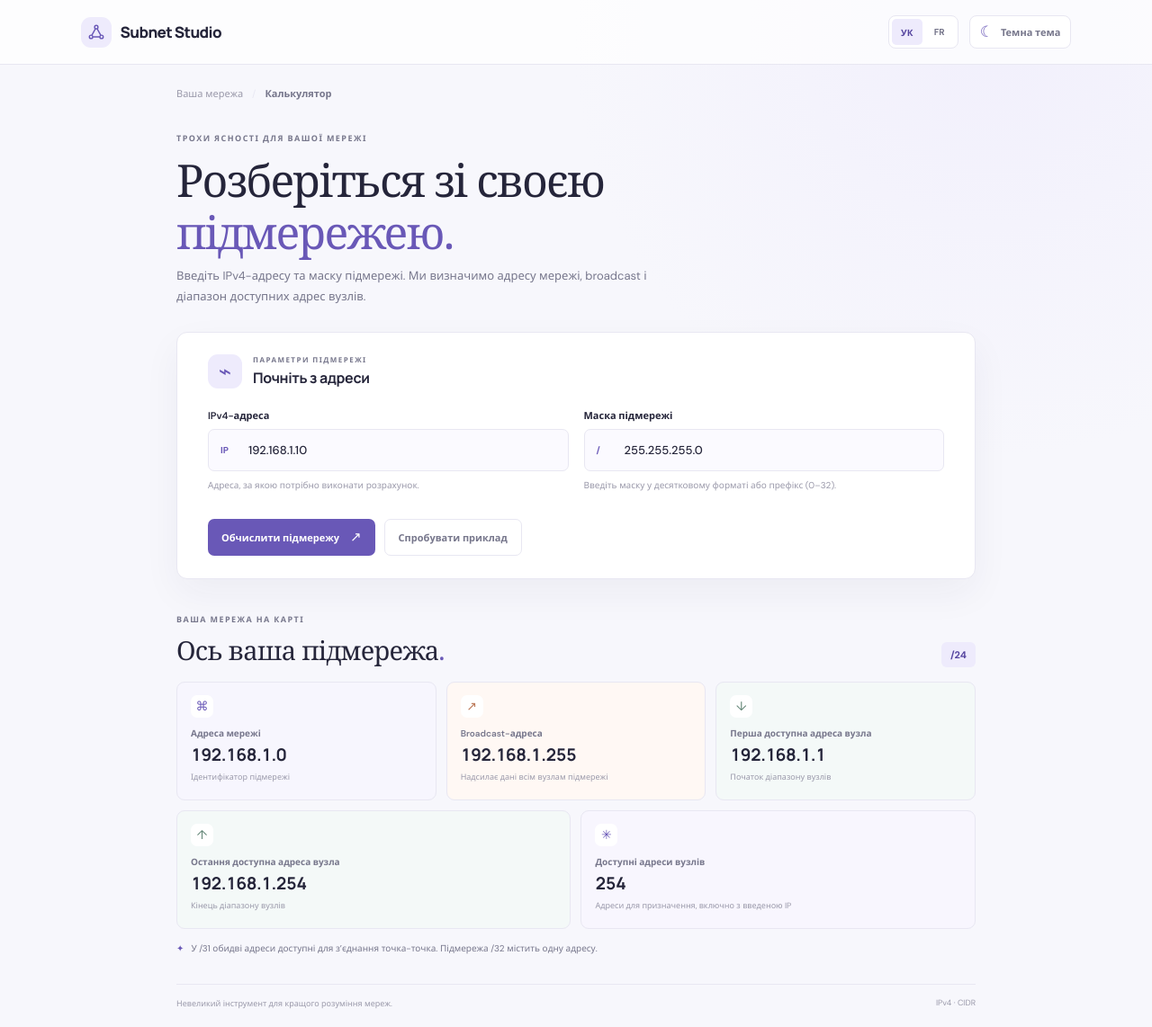
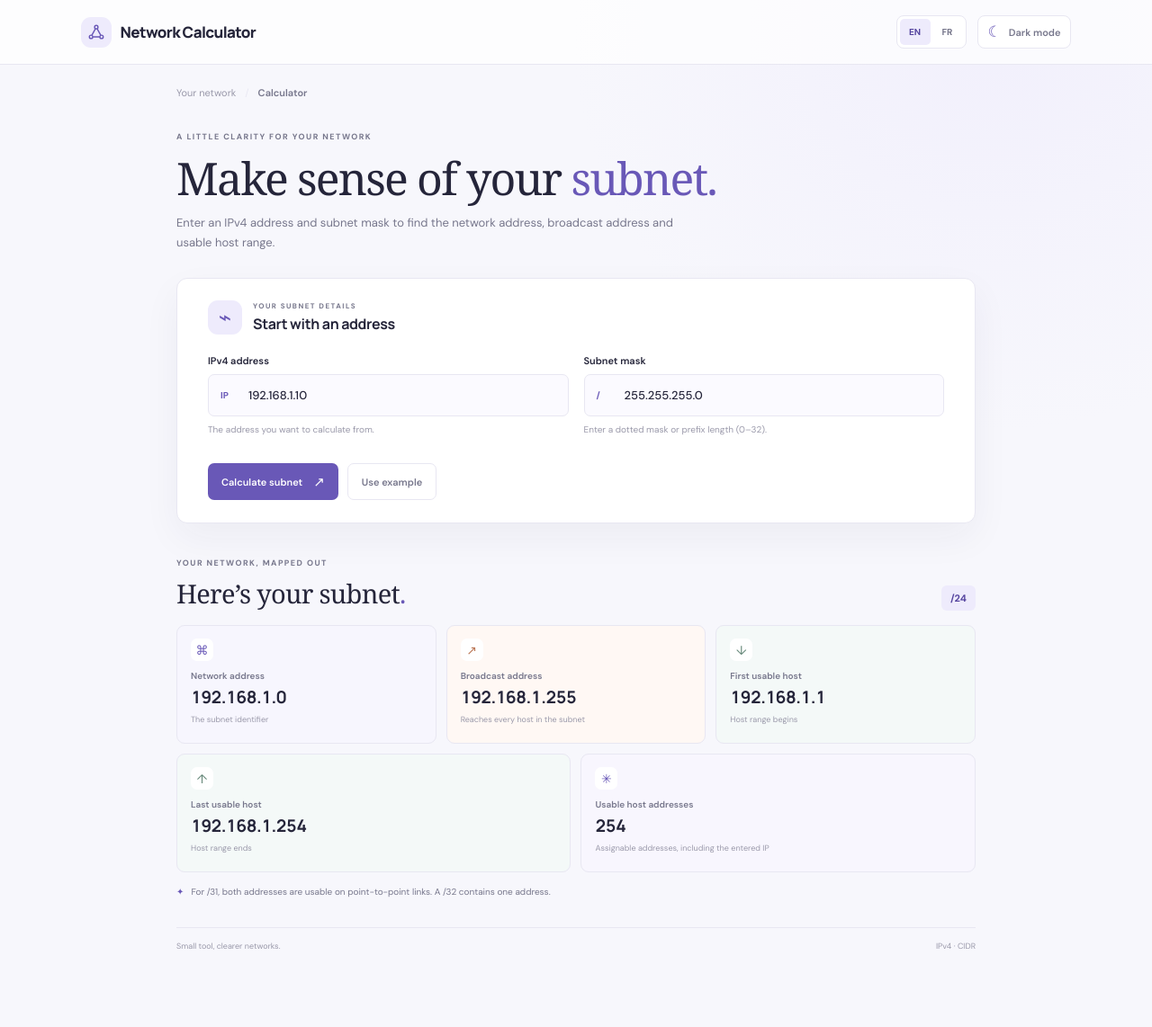
Before and after one commit to Clement-Poger/network-calculator, a plain HTML site: page index.html in a window 1280 px wide. Shown: the whole page at 90% size. After the commit the page ends 1078 px from the top, so only its background shows below. Drawn offline with Linux system fonts and the light colour scheme.

Commit message:
feat: V1.1 - Fix Language - Rewamp style

```diff
--- a/app.js
+++ b/app.js
@@ -1,40 +1,43 @@
 const translations = {
-  uk: {
-    "brand-home": "На головну — Subnet Studio",
-    "language-label": "Мова",
-    "breadcrumb-parent": "Ваша мережа",
-    "breadcrumb-current": "Калькулятор",
-    eyebrow: "ТРОХИ ЯСНОСТІ ДЛЯ ВАШОЇ МЕРЕЖІ",
-    title: 'Розберіться зі своєю <span>підмережею.</span>',
-    intro: "Введіть IPv4-адресу та маску підмережі. Ми визначимо адресу мережі, broadcast і діапазон доступних адрес вузлів.",
-    "section-kicker": "ПАРАМЕТРИ ПІДМЕРЕЖІ",
-    "form-title": "Почніть з адреси",
-    "ip-label": "IPv4-адреса",
-    "ip-hint": "Адреса, за якою потрібно виконати розрахунок.",
-    "mask-label": "Маска підмережі",
-    "mask-hint": "Введіть маску у десятковому форматі або префікс (0–32).",
-    calculate: "Обчислити підмережу",
-    example: "Спробувати приклад",
-    "results-kicker": "ВАША МЕРЕЖА НА КАРТІ",
-    "results-title": 'Ось ваша підмережа<span class="heading-period">.</span>',
-    network: "Адреса мережі",
-    "network-note": "Ідентифікатор підмережі",
-    broadcast: "Broadcast-адреса",
-    "broadcast-note": "Надсилає дані всім вузлам підмережі",
-    "host-min": "Перша доступна адреса вузла",
-    "host-min-note": "Початок діапазону вузлів",
-    "host-max": "Остання доступна адреса вузла",
-    "host-max-note": "Кінець діапазону вузлів",
-    "host-count": "Доступні адреси вузлів",
-    "host-count-note": "Адреси для призначення, включно з введеною IP",
-    footnote: "У /31 обидві адреси доступні для з’єднання точка-точка. Підмережа /32 містить одну адресу.",
-    footer: "Невеликий інструмент для кращого розуміння мереж.",
-    "theme-dark": "Темна тема",
-    "theme-light": "Світла тема",
-    "error-address": "Введіть коректну IPv4-адресу, наприклад 192.168.1.10.",
-    "error-mask": "Введіть коректну суміжну маску підмережі або префікс від 0 до 32."
+  en: {
+    "brand-home": "Network Calculator home",
+    "language-label": "Language",
+    "breadcrumb-parent": "Your network",
+    "breadcrumb-current": "Calculator",
+    eyebrow: "A LITTLE CLARITY FOR YOUR NETWORK",
+    title: 'Make sense of your <span>subnet.</span>',
+    intro: "Enter an IPv4 address and subnet mask to find the network address, broadcast address and usable host range.",
+    "section-kicker": "YOUR SUBNET DETAILS",
+    "form-title": "Start with an address",
+    "ip-label": "IPv4 address",
+    "ip-hint": "The address you want to calculate from.",
+    "mask-label": "Subnet mask",
+    "mask-hint": "Enter a dotted mask or prefix length (0–32).",
+    calculate: "Calculate subnet",
+    example: "Use example",
+    "results-kicker": "YOUR NETWORK, MAPPED OUT",
+    "results-title": 'Here’s your subnet<span class="heading-period">.</span>',
+    network: "Network address",
+    "network-note": "The subnet identifier",
+    broadcast: "Broadcast address",
+    "broadcast-note": "Reaches every host in the subnet",
+    "host-min": "First usable host",
+    "host-min-note": "Host range begins",
+    "host-max": "Last usable host",
+    "host-max-note": "Host range ends",
+    "host-count": "Usable host addresses",
+    "host-count-note": "Assignable addresses, including the entered IP",
+    footnote: "For /31, both addresses are usable on point-to-point links. A /32 contains one address.",
+    footer: "Small tool, clearer networks.",
+    "theme-dark": "Dark mode",
+    "theme-light": "Light mode",
+    "error-address": "Enter a valid IPv4 address, for example 192.168.1.10.",
+    "error-mask": "Enter a valid contiguous subnet mask or a prefix from 0 to 32.",
+    "error-generic": "Unable to calculate this subnet. Check the address and mask."
   },
   fr: {
+    "brand-home": "Accueil — Network Calculator",
+    "language-label": "Langue",
     "breadcrumb-parent": "Votre réseau",
     "breadcrumb-current": "Calculateur",
     eyebrow: "UN PEU DE CLARTÉ POUR VOTRE RÉSEAU",
@@ -79,9 +82,9 @@ const themeToggle = document.getElementById("theme-toggle");
 const themeLabel = document.getElementById("theme-label");
 const themeIcon = document.querySelector(".theme-icon");
 const languageNavigation = document.getElementById("language-navigation");
-let language = readPreference("subnet-studio-language", "uk");
+let language = readPreference("network-calculator-language", readPreference("subnet-studio-language", "en"));
 let theme = readPreference("subnet-studio-theme", getPreferredTheme());
-if (!translations[language]) language = "uk";
+if (language === "uk" || !translations[language]) language = "en";
 if (theme !== "light" && theme !== "dark") theme = getPreferredTheme();
 
 function readPreference(key, fallback) {
@@ -101,8 +104,8 @@ function savePreference(key, value) {
 }
 
 function applyLanguage() {
-  root.lang = language === "uk" ? "uk" : "fr";
-  document.title = language === "uk" ? "Subnet Studio — калькулятор IPv4" : "Subnet Studio — calculateur IPv4";
+  root.lang = language === "en" ? "en-GB" : "fr";
+  document.title = language === "en" ? "Network Calculator — IPv4 subnet calculator" : "Network Calculator — calculateur de sous-réseau IPv4";
   languageNavigation.setAttribute("aria-label", translations[language]["language-label"]);
   document.querySelector(".brand").setAttribute("aria-label", translations[language]["brand-home"]);
   document.querySelectorAll("[data-i18n]").forEach((element) => {
@@ -115,7 +118,7 @@ function applyLanguage() {
     button.setAttribute("aria-pressed", String(selected));
   });
   updateThemeLabel();
-  savePreference("subnet-studio-language", language);
+  savePreference("network-calculator-language", language);
 }
 
 function getPreferredTheme() {
@@ -180,7 +183,7 @@ function displayResult(result) {
   document.getElementById("broadcast-result").textContent = formatIPv4(result.broadcast);
   document.getElementById("host-min-result").textContent = formatIPv4(result.firstHost);
   document.getElementById("host-max-result").textContent = formatIPv4(result.lastHost);
-  document.getElementById("host-count-result").textContent = result.usableCount.toLocaleString(language === "fr" ? "fr-FR" : "uk-UA");
+  document.getElementById("host-count-result").textContent = result.usableCount.toLocaleString(language === "fr" ? "fr-FR" : "en-GB");
   document.getElementById("prefix-badge").textContent = `/${result.prefix}`;
 }
 
@@ -222,7 +225,7 @@ document.querySelectorAll(".language-button").forEach((button) => {
     if (errorKey) errorMessage.textContent = translations[language][errorKey];
     const count = document.getElementById("host-count-result");
     const numericCount = Number(count.textContent.replace(/[^\d]/g, ""));
-    if (Number.isFinite(numericCount)) count.textContent = numericCount.toLocaleString(language === "fr" ? "fr-FR" : "us-US");
+    if (Number.isFinite(numericCount)) count.textContent = numericCount.toLocaleString(language === "fr" ? "fr-FR" : "en-GB");
   });
 });
 
--- a/index.html
+++ b/index.html
@@ -1,11 +1,11 @@
 <!doctype html>
-<html lang="uk">
+<html lang="en-GB">
   <head>
     <meta charset="utf-8">
     <meta name="viewport" content="width=device-width, initial-scale=1">
     <meta name="theme-color" content="#f7f7fc">
-    <meta name="description" content="A friendly IPv4 subnet calculator.">
-    <title>Subnet Studio — IPv4 calculator</title>
+    <meta name="description" content="A friendly IPv4 network calculator for network addresses, broadcast addresses and usable host ranges.">
+    <title>Network Calculator — IPv4 subnet calculator</title>
     <link rel="preconnect" href="https://fonts.googleapis.com">
     <link rel="preconnect" href="https://fonts.gstatic.com" crossorigin>
     <link href="https://fonts.googleapis.com/css2?family=DM+Sans:wght@400;500;600;700&family=Manrope:wght@500;600;700;800&display=swap" rel="stylesheet">
@@ -15,7 +15,7 @@
   <body>
     <div class="app-shell">
       <header class="topbar">
-        <a class="brand" href="./" aria-label="Subnet Studio home">
+        <a class="brand" href="./" aria-label="Network Calculator home">
           <span class="brand-mark" aria-hidden="true">
             <svg viewBox="0 0 24 24" fill="none">
               <circle cx="12" cy="5" r="2.25"></circle>
@@ -24,11 +24,11 @@
               <path d="m10.9 7-4.8 8.7m7-8.7 4.8 8.7M7.4 18h9.2"></path>
             </svg>
           </span>
-          <span>Subnet Studio</span>
+          <span>Network Calculator</span>
         </a>
         <div class="topbar-tools">
-          <nav class="language-switch" id="language-navigation" aria-label="Мова">
-            <button type="button" class="language-button is-active" data-language="uk" aria-pressed="true">УК</button>
+          <nav class="language-switch" id="language-navigation" aria-label="Language">
+            <button type="button" class="language-button is-active" data-language="en" aria-pressed="true">EN</button>
             <button type="button" class="language-button" data-language="fr" aria-pressed="false">FR</button>
           </nav>
           <button class="theme-button" id="theme-toggle" type="button">
```
